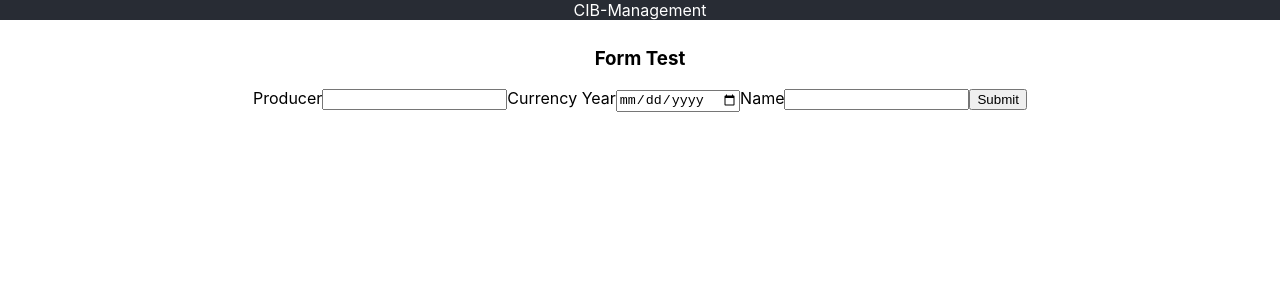
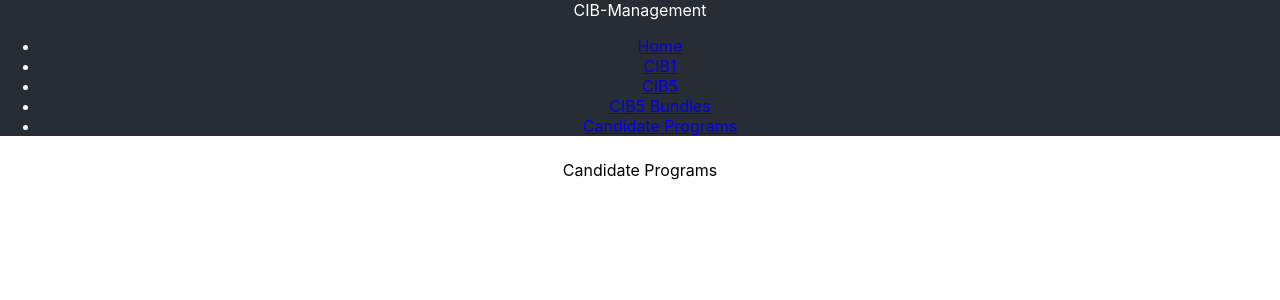
Before and after one commit to jpserrett/cib-management, a React (Create React App) app in the folder client/: page /candidate-programs in a window 1280 px wide. Shown: the top 300 px of the page. Built offline with nearby package versions, Linux system fonts and the light colour scheme; no server answers.

Commit message:
basic routes created and working
Routes created and can be navigated to.

```diff
--- a/client/package.json
+++ b/client/package.json
@@ -11,12 +11,14 @@
     "@types/node": "^12.12.29",
     "@types/react": "^16.9.23",
     "@types/react-dom": "^16.9.5",
+    "@types/react-router-dom": "^5.1.3",
     "@types/yup": "^0.26.32",
     "axios": "^0.19.2",
     "formik": "^2.1.4",
     "node-sass": "^4.13.1",
     "react": "^16.13.0",
     "react-dom": "^16.13.0",
+    "react-router-dom": "^5.1.2",
     "react-scripts": "3.4.0",
     "typescript": "^3.7.5",
     "yup": "^0.28.3"
--- a/client/src/App.tsx
+++ b/client/src/App.tsx
@@ -1,9 +1,13 @@
 import React, { useState, useEffect } from 'react';
+import { BrowserRouter as Router, Route, Link } from 'react-router-dom';
 import axios from 'axios';
 import User from './components/User';
+import Cib1 from './routes/Cib1';
+import Cib5 from './routes/Cib5';
+import Cib5Bundles from './routes/Cib5Bundles';
+import CandidatePrograms from './routes/CandidatePrograms';
 import { UserInfo } from './interfaces';
 import './App.scss';
-import TestForm from './components/Form';
 
 function App() {
     /**
@@ -16,15 +20,6 @@ function App() {
             role: '',
         },
     );
-
-    const [cib1s, setCib1s] = useState();
-    const [cib1, setCib1] = useState();
-    const [cib5s, setCib5s] = useState();
-    const [cib5, setCib5] = useState();
-    const [cib5Bundles, setCib5Bundles] = useState();
-    const [cib5Bundle, setCib5Bundle] = useState();
-    const [candidatePrograms, setCandidatePrograms] = useState();
-    const [candidateProgram, setCandidateProgram] = useState();
 
     /**
      * React hook to perform methods on update.
@@ -45,107 +40,31 @@ function App() {
         getUser();
     }, []);
 
-    useEffect(() => {
-        const getCib1s = async () => {
-            try {
-                const response = await axios.get('/cib1');
-                setCib1s(response.data);
-            } catch (error) {
-                console.error(error);
-            }
-        };
-
-        const getCib1 = async () => {
-            try {
-                const response = await axios.get('/cib1/1');
-                setCib1(response.data);
-            } catch (error) {
-                console.error(error);
-            }
-        };
-
-        getCib1s();
-        getCib1();
-    }, []);
-
-    useEffect(() => {
-        const getCib5s = async () => {
-            try {
-                const response = await axios.get('/cib5');
-                setCib5s(response.data);
-            } catch (error) {
-                console.error(error);
-            }
-        };
-
-        const getCib5 = async () => {
-            try {
-                const response = await axios.get('/cib5/1');
-                setCib5(response.data);
-            } catch (error) {
-                console.error(error);
-            }
-        };
-
-        getCib5s();
-        getCib5();
-    }, []);
-
-    useEffect(() => {
-        const getCib5Bundles = async () => {
-            try {
-                const response = await axios.get('/cib5-bundles');
-                setCib5Bundles(response.data);
-            } catch (error) {
-                console.error(error);
-            }
-        };
-
-        const getCib5Bundle = async () => {
-            try {
-                const response = await axios.get('/cib5-bundles/3');
-                setCib5Bundle(response.data);
-            } catch (error) {
-                console.error(error);
-            }
-        };
-
-        getCib5Bundles();
-        getCib5Bundle();
-    }, []);
-
-    useEffect(() => {
-        const getCandidatePrograms = async () => {
-            try {
-                const response = await axios.get('/candidate-programs');
-                setCandidatePrograms(response.data);
-            } catch (error) {
-                console.error(error);
-            }
-        };
-        const getCandidateProgram = async () => {
-            try {
-                const response = await axios.get('/candidate-programs/1');
-                setCandidateProgram(response.data);
-            } catch (error) {
-                console.error(error);
-            }
-        };
-
-        getCandidatePrograms();
-        getCandidateProgram();
-    }, []);
-
     return (
+        <Router>
             <div className="app">
                 <header className="app-header">
                     CIB-Management
+                    <nav>
+                        <ul>
+                            <li><Link to="/">Home</Link></li>
+                            <li><Link to="/cib1">CIB1</Link></li>
+                            <li><Link to="/cib5">CIB5</Link></li>
+                            <li><Link to="/cib5-bundles">CIB5 Bundles</Link></li>
+                            <li><Link to="/candidate-programs">Candidate Programs</Link></li>
+                        </ul>
+                    </nav>
                 </header>
                 <div className="main">
                     <User {...user} />
-                <TestForm />
+                    <Route path="/cib1" component={Cib1} />
+                    <Route path="/cib5" component={Cib5} />
+                    <Route path="/cib5-bundles" component={Cib5Bundles} />
+                    <Route path="/candidate-programs" component={CandidatePrograms} />
                 </div>
             </div>
+        </Router>
+
     );
 }
 
--- /dev/null
+++ b/client/src/routes/CandidatePrograms.tsx
@@ -0,0 +1,35 @@
+import React, { useState, useEffect } from 'react';
+import axios from 'axios';
+
+const CandidatePrograms = () => {
+    const [candidatePrograms, setCandidatePrograms] = useState();
+    const [candidateProgram, setCandidateProgram] = useState();
+
+    useEffect(() => {
+        const getCandidatePrograms = async () => {
+            try {
+                const response = await axios.get('/candidate-programs');
+                setCandidatePrograms(response.data);
+            } catch (error) {
+                console.error(error);
+            }
+        };
+        const getCandidateProgram = async () => {
+            try {
+                const response = await axios.get('/candidate-programs/1');
+                setCandidateProgram(response.data);
+            } catch (error) {
+                console.error(error);
+            }
+        };
+
+        getCandidatePrograms();
+        getCandidateProgram();
+    }, []);
+
+    return (
+        <div> Candidate Programs </div>
+    );
+};
+
+export default CandidatePrograms;
--- /dev/null
+++ b/client/src/routes/Cib1.tsx
@@ -0,0 +1,36 @@
+import React, { useState, useEffect } from 'react';
+import axios from 'axios';
+
+const Cib1 = () => {
+    const [cib1s, setCib1s] = useState();
+    const [cib1, setCib1] = useState();
+
+    useEffect(() => {
+        const getCib1s = async () => {
+            try {
+                const response = await axios.get('/cib1');
+                setCib1s(response.data);
+            } catch (error) {
+                console.error(error);
+            }
+        };
+
+        const getCib1 = async () => {
+            try {
+                const response = await axios.get('/cib1/1');
+                setCib1(response.data);
+            } catch (error) {
+                console.error(error);
+            }
+        };
+
+        getCib1s();
+        getCib1();
+    }, []);
+
+    return (
+        <div>CIB1s</div>
+    );
+};
+
+export default Cib1;
--- /dev/null
+++ b/client/src/routes/Cib5.tsx
@@ -0,0 +1,36 @@
+import React, { useState, useEffect } from 'react';
+import axios from 'axios';
+
+const Cib5 = () => {
+    const [cib5s, setCib5s] = useState();
+    const [cib5, setCib5] = useState();
+
+    useEffect(() => {
+        const getCib5s = async () => {
+            try {
+                const response = await axios.get('/cib5');
+                setCib5s(response.data);
+            } catch (error) {
+                console.error(error);
+            }
+        };
+
+        const getCib5 = async () => {
+            try {
+                const response = await axios.get('/cib5/1');
+                setCib5(response.data);
+            } catch (error) {
+                console.error(error);
+            }
+        };
+
+        getCib5s();
+        getCib5();
+    }, []);
+
+    return (
+        <div>CIB5s</div>
+    );
+};
+
+export default Cib5;
--- /dev/null
+++ b/client/src/routes/Cib5Bundles.tsx
@@ -0,0 +1,36 @@
+import React, { useState, useEffect } from 'react';
+import axios from 'axios';
+
+const Cib5Bundles = () => {
+    const [cib5Bundles, setCib5Bundles] = useState();
+    const [cib5Bundle, setCib5Bundle] = useState();
+
+    useEffect(() => {
+        const getCib5Bundles = async () => {
+            try {
+                const response = await axios.get('/cib5-bundles');
+                setCib5Bundles(response.data);
+            } catch (error) {
+                console.error(error);
+            }
+        };
+
+        const getCib5Bundle = async () => {
+            try {
+                const response = await axios.get('/cib5-bundles/3');
+                setCib5Bundle(response.data);
+            } catch (error) {
+                console.error(error);
+            }
+        };
+
+        getCib5Bundles();
+        getCib5Bundle();
+    }, []);
+
+    return (
+        <div>CIB5 Bundles</div>
+    );
+};
+
+export default Cib5Bundles;
```
Lines whose indentation alone changed are shown as unchanged.
